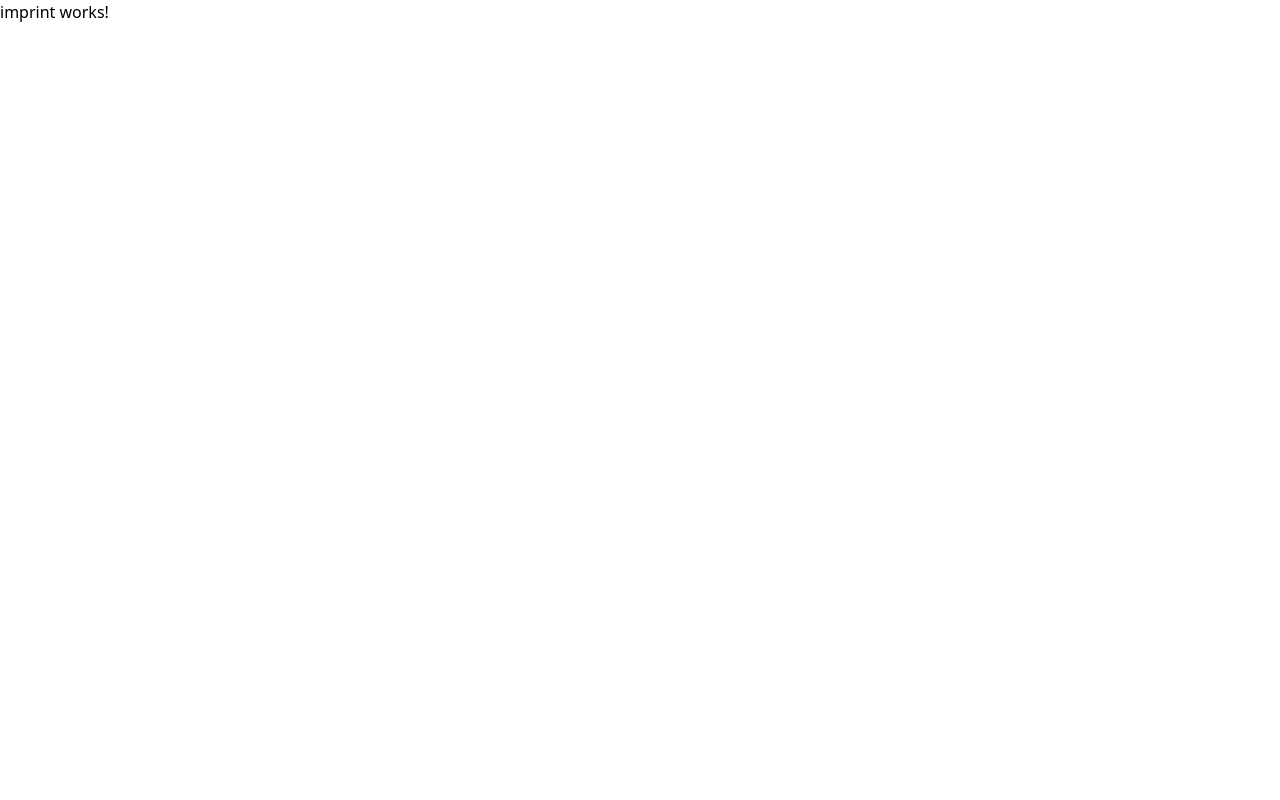
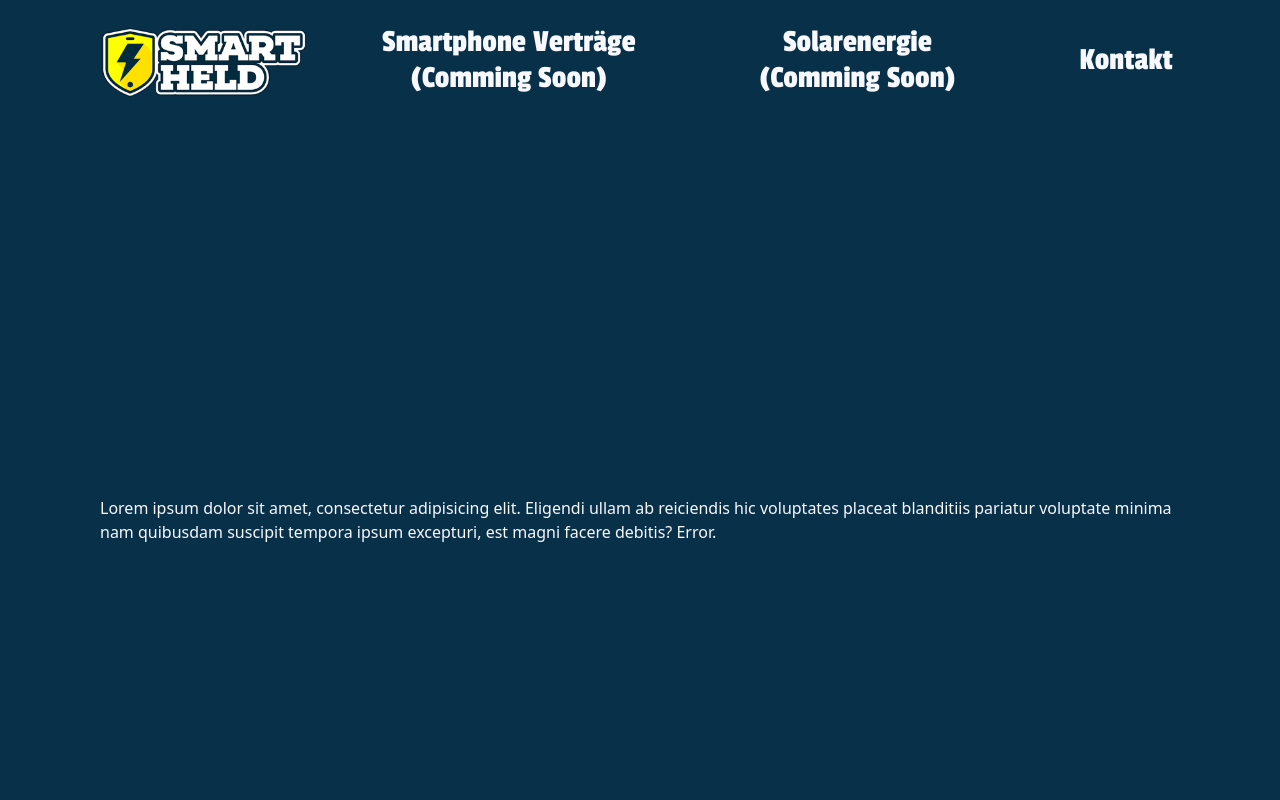
Before and after one commit to IshakAtes/energySales, an Angular app: page /imprint in a window 1280 px wide. Shown: the top 800 px of the page. Built offline with nearby package versions, Linux system fonts and the light colour scheme.

Commit message:
styled imprint and privacy-policy component

```diff
--- a/src/app/imprint/imprint.component.html
+++ b/src/app/imprint/imprint.component.html
@@ -1 +1,7 @@
-<p>imprint works!</p>
+<app-nav></app-nav>
+<section>
+
+    <span>Lorem ipsum dolor sit amet, consectetur adipisicing elit. Eligendi ullam ab reiciendis hic voluptates placeat blanditiis pariatur voluptate minima nam quibusdam suscipit tempora ipsum excepturi, est magni facere debitis? Error.</span>
+
+</section>
+<app-footer></app-footer>
--- a/src/app/imprint/imprint.component.scss
+++ b/src/app/imprint/imprint.component.scss
@@ -0,0 +1,13 @@
+section {
+    height: 100vh;
+    background-color: #083049;
+    display: flex;
+    justify-content: center;
+    align-items: center;
+    flex-direction: column;
+    padding: 100px;
+
+    span {
+        color: ghostwhite;
+    }
+}
--- a/src/app/imprint/imprint.component.ts
+++ b/src/app/imprint/imprint.component.ts
@@ -1,9 +1,11 @@
 import { Component } from '@angular/core';
+import { NavComponent } from '../nav/nav.component';
+import { FooterComponent } from '../footer/footer.component';
 
 @Component({
   selector: 'app-imprint',
   standalone: true,
-  imports: [],
+  imports: [NavComponent, FooterComponent],
   templateUrl: './imprint.component.html',
   styleUrl: './imprint.component.scss'
 })
--- a/src/app/privacy-policy/privacy-policy.component.html
+++ b/src/app/privacy-policy/privacy-policy.component.html
@@ -1 +1,7 @@
-<p>privacy-policy works!</p>
+<app-nav></app-nav>
+<section>
+    <h1>Privacy-Policy</h1>
+    <span>Lorem ipsum dolor sit amet, consectetur adipisicing elit. Eligendi ullam ab reiciendis hic voluptates placeat blanditiis pariatur voluptate minima nam quibusdam suscipit tempora ipsum excepturi, est magni facere debitis? Error.</span>
+
+</section>
+<app-footer></app-footer>
--- a/src/app/privacy-policy/privacy-policy.component.scss
+++ b/src/app/privacy-policy/privacy-policy.component.scss
@@ -0,0 +1,13 @@
+section {
+    height: 100vh;
+    background-color: #083049;
+    display: flex;
+    justify-content: center;
+    align-items: center;
+    flex-direction: column;
+    padding: 100px;
+
+    span {
+        color: ghostwhite;
+    }
+}
--- a/src/app/privacy-policy/privacy-policy.component.ts
+++ b/src/app/privacy-policy/privacy-policy.component.ts
@@ -1,9 +1,11 @@
 import { Component } from '@angular/core';
+import { NavComponent } from '../nav/nav.component';
+import { FooterComponent } from '../footer/footer.component';
 
 @Component({
   selector: 'app-privacy-policy',
   standalone: true,
-  imports: [],
+  imports: [NavComponent, FooterComponent],
   templateUrl: './privacy-policy.component.html',
   styleUrl: './privacy-policy.component.scss'
 })
```
